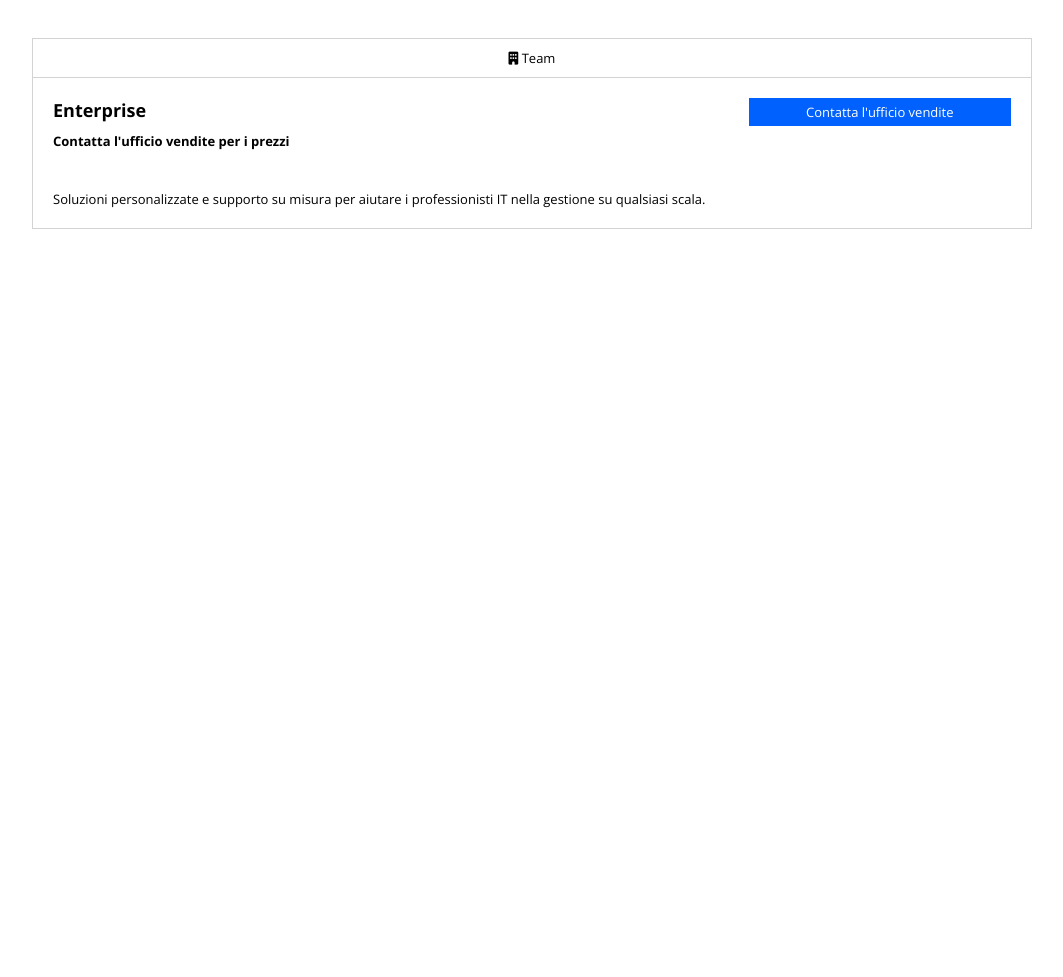
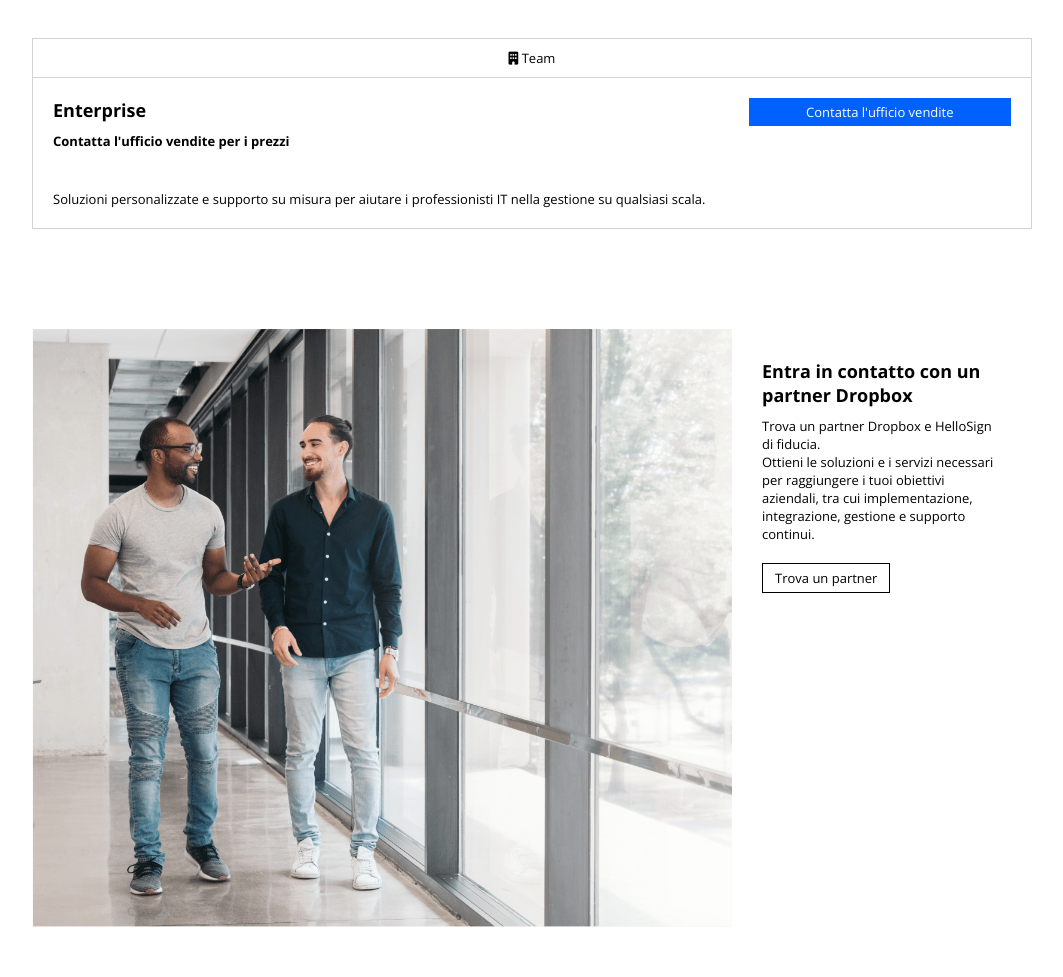
Before and after one commit to Marcap00/htmlcss-dropbox, a plain HTML site: page index.html in a window 1280 px wide. Shown: the part 1640-2617 px from the top of the page, without its empty margins (108-1171 px from the left). Before the commit the page ends 1919 px from the top, so only its background shows below. Drawn offline with nearby package versions, Linux system fonts and the light colour scheme.

Commit message:
added partner section

```diff
--- a/index.html
+++ b/index.html
@@ -205,6 +205,22 @@
                     </div>
                 </div>
             </section>
+            <!-- Section Partner -->
+            <section class="partner">
+                <!-- Container Flex -->
+                <div class="container-sm flex">
+                    <!-- Image -->
+                    <div class="container-image">
+                        <img src="img/partner.png" alt="">
+                    </div>
+                    <!-- Text Side -->
+                    <div class="partner-text">
+                        <h3>Entra in contatto con un partner Dropbox</h3>
+                        <p class="mb-20">Trova un partner Dropbox e HelloSign di fiducia. <br>Ottieni le soluzioni e i servizi necessari per raggiungere i tuoi obiettivi aziendali, tra cui implementazione, integrazione, gestione e supporto continui.</p>
+                        <a class="btn" href="#">Trova un partner</a>
+                    </div>
+                </div>
+            </section>
         </main>
     </body>
 </html>
--- a/style.css
+++ b/style.css
@@ -28,6 +28,11 @@ a {
 img {
     display: block;
     max-width: 100%;
+}
+
+main h3 {
+    font-size: 18px;
+    margin-bottom: 10px;
 }
 
 /* Utilities */
@@ -193,10 +198,6 @@ img {
     padding: 20px;
 }
 
-.col-body h3 {
-    font-size: 18px;
-    margin-bottom: 10px;
-}
 
 .col-body .prices {
     margin-bottom: 40px;
@@ -244,5 +245,25 @@ img {
 .col-body.row .btn {
     flex-basis: 30%;
     margin-bottom: 10px;
+}
 
+/* Partners */
+
+section.partner {
+    padding: 50px 0;
 }
+
+.container-image {
+    flex-basis: 70%;
+}
+
+.partner-text {
+    flex-basis: 30%;
+    padding: 30px;
+}
+
+.partner-text .btn {
+    background-color: white;
+    color: black;
+    border: 1px solid currentColor;
+}
```
